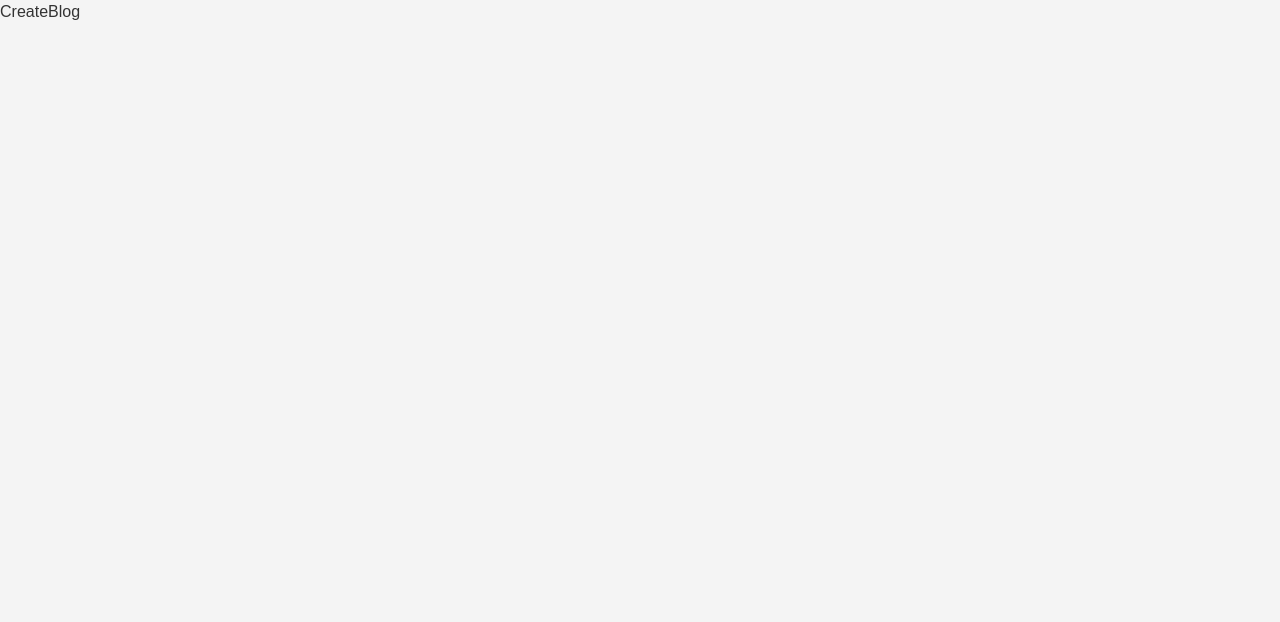
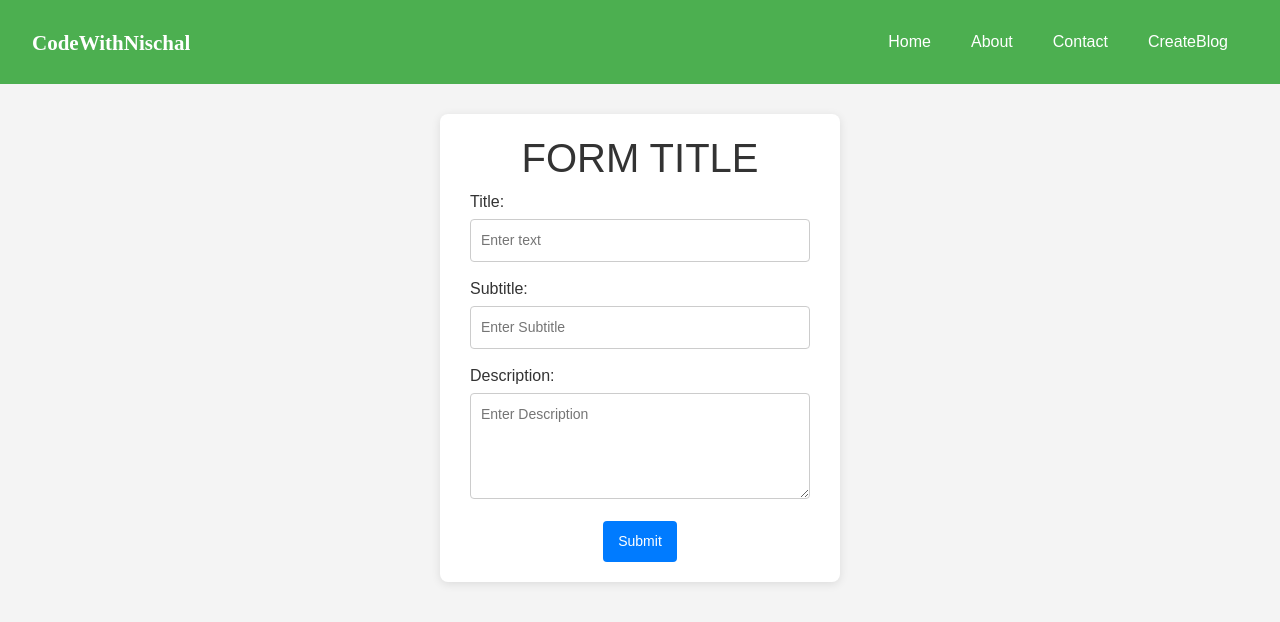
Before and after one commit to NischalShrestha07/CMS-Frontend, a React (Vite) app: page /createblog in a window 1280 px wide. Shown: the top 622 px of the page. Built offline with nearby package versions, Linux system fonts and the light colour scheme.

Commit message:
Adding CreateBlog in NAv

```diff
--- a/src/App.jsx
+++ b/src/App.jsx
@@ -17,9 +17,9 @@ function App() {
         <Route path='/' element={<Home />} />
         <Route path='/about' element={<About />} />
         <Route path='/contact' element={<Contact />} />
+        <Route path='/createblog' element={<CreateBlog />} />
         <Route path='/test' element={<Test />} />
         <Route path='/useEffect' element={<UseEffect />} />
-        <Route path='/CreateBlog' element={<CreateBlog />} />
       </Routes>
 
     </BrowserRouter>
--- a/src/components/Navbar/Navbar.jsx
+++ b/src/components/Navbar/Navbar.jsx
@@ -1,6 +1,6 @@
 import React from 'react'
 import { useNavigate } from 'react-router-dom'
-import './Navbar.jsx'
+import './Navbar.css'
 
 const Navbar = () => {
     const navigate = useNavigate()
@@ -12,7 +12,9 @@ const Navbar = () => {
                     <a href="/">Home</a>
                     <a href="/about">About</a>
                     <a href="/contact">Contact</a>
-                    <a onClick={() => window.location.href = "/createblog"}>CreateBlog</a>
+                    {/* use of window.location will load the whole file so we use navigate() instead */}
+                    {/* <a onClick={() => window.location.href = "./createblog"}>CreateBlog</a> */}
+                    <a onClick={() => navigate('./createblog')}>CreateBlog</a>
                 </nav>
             </header>
         </div >
--- /dev/null
+++ b/src/pages/CreateBlog/CreateBlog.css
@@ -0,0 +1,58 @@
+
+.manage{
+    margin-top: 30px;
+    display:flex; ;
+    justify-content: center;
+    align-items: center;
+}
+
+.form-container {
+    background-color: #fff;
+    padding: 20px 30px;
+    border-radius: 8px;
+    box-shadow: 0 2px 10px rgba(0, 0, 0, 0.1);
+    width: 100%;
+    max-width: 400px;
+    text-align: center;
+}
+
+
+.form-group {
+    margin-bottom: 15px;
+    text-align: left;
+}
+
+.form-group label {
+    display: block;
+    margin-bottom: 5px;
+    color: #333;
+}
+
+.form-group input,
+.form-group textarea {
+    width: 100%;
+    padding: 10px;
+    border: 1px solid #ccc;
+    border-radius: 4px;
+    font-size: 14px;
+}
+
+.form-group input:focus,
+.form-group textarea:focus {
+    border-color: #007bff;
+    outline: none;
+}
+
+button {
+    background-color: #007bff;
+    color: #fff;
+    padding: 10px 15px;
+    border: none;
+    border-radius: 4px;
+    cursor: pointer;
+    font-size: 14px;
+}
+
+button:hover {
+    background-color: #0056b3;
+}
--- a/src/pages/CreateBlog/CreateBlog.jsx
+++ b/src/pages/CreateBlog/CreateBlog.jsx
@@ -1,10 +1,31 @@
 import React from 'react'
-
+import './CreateBlog.css'
+import Navbar from '../../components/Navbar/Navbar'
 const CreateBlog = () => {
     return (
-        <div>
-            CreateBlog
-        </div>
+        <>
+            <Navbar />
+            <div className="manage">
+                <div className="form-container">
+                    <form>
+                        <h1>FORM TITLE</h1>
+                        <div className="form-group">
+                            <label htmlFor="name">Title:</label>
+                            <input type="text" placeholder='Enter text' id="name" name="name" required />
+                        </div>
+                        <div className="form-group">
+                            <label htmlFor="email">Subtitle:</label>
+                            <input type="text" placeholder='Enter Subtitle' name="subtitle" required />
+                        </div>
+                        <div className="form-group">
+                            <label htmlFor="message">Description:</label>
+                            <textarea id="message" placeholder='Enter Description' name="message" rows="4" required></textarea>
+                        </div>
+                        <button type="submit">Submit</button>
+                    </form>
+                </div>
+            </div>
+        </>
     )
 }
 
```
Also changed, not shown: stepsNotes.txt.
